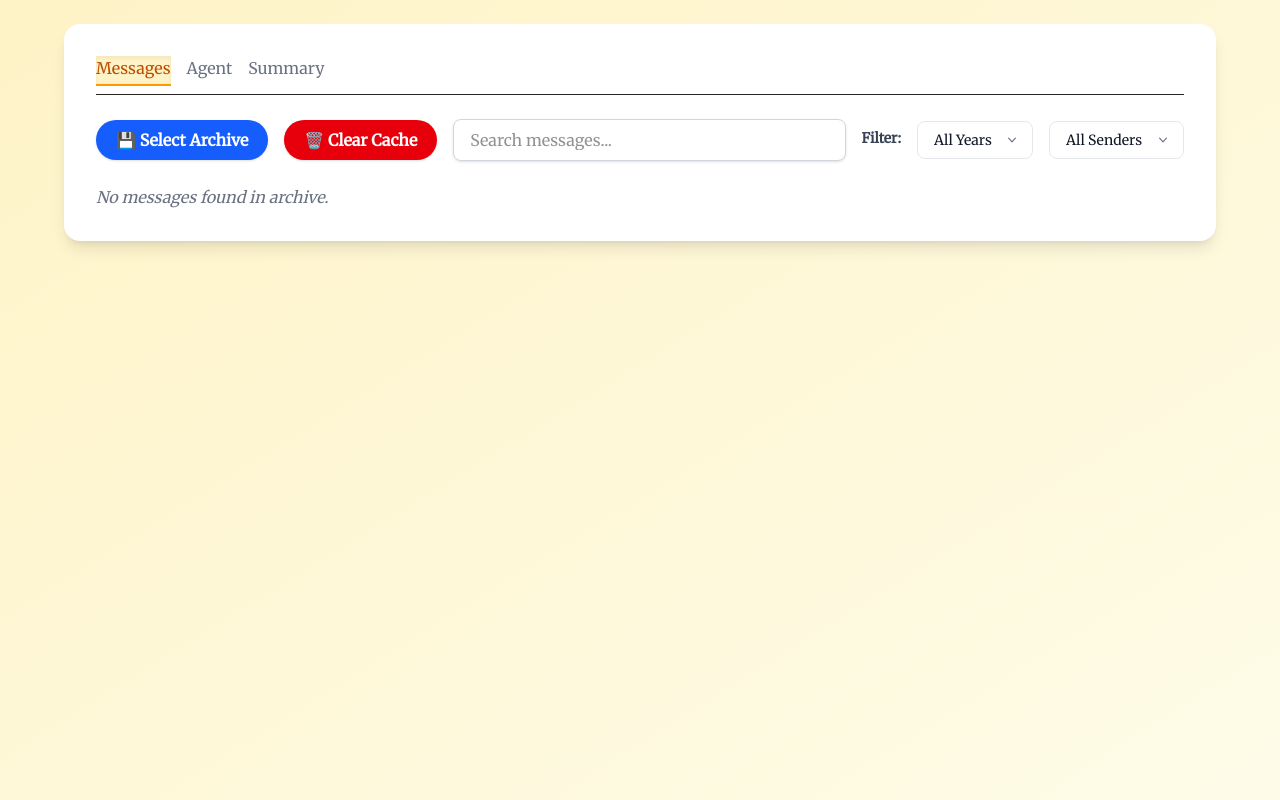
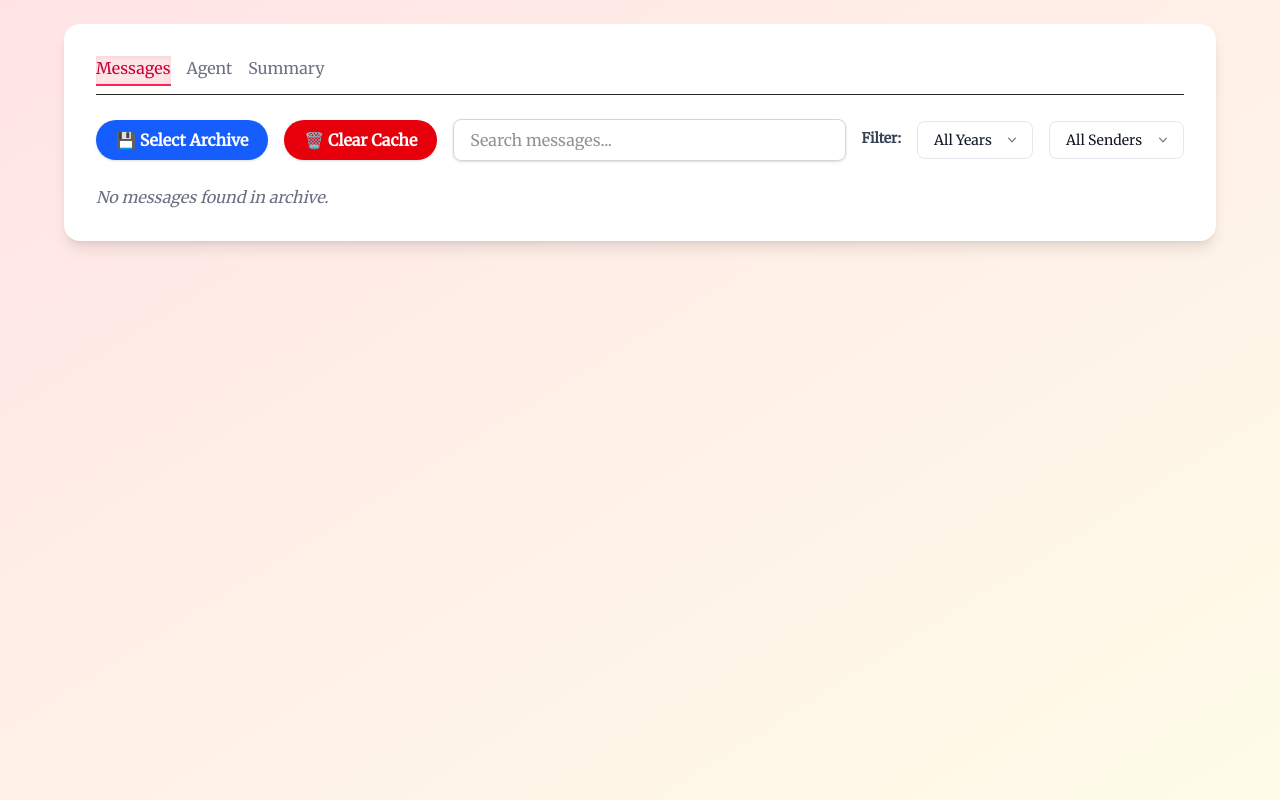
Before and after one commit to misslivirose/archivist, a React (Vite) app: page / in a window 1280 px wide. Built offline with nearby package versions, Linux system fonts and the light colour scheme.

Commit message:
minor updates

```diff
--- a/src/App.jsx
+++ b/src/App.jsx
@@ -101,14 +101,13 @@ export default function App() {
 
   useEffect(() => {
     if (activeTab === "summary" && !summariesGenerated) {
-      console.log("⚡ Triggering summary generation...");
       generateSummaries();
       setSummariesGenerated(true);
     }
   }, [activeTab, summariesGenerated, generateSummaries]);
 
   return (
-    <div className="p-6 bg-gradient-to-br from-amber-100 to-yellow-50 min-h-screen text-stone-800">
+    <div className="p-6 bg-gradient-to-br from-rose-100 to-yellow-50 min-h-screen text-stone-800">
       <div className="max-w-6xl mx-auto bg-white rounded-2xl shadow-lg p-8 space-y-6">
         <Tabs tabs={tabs} activeTab={activeTab} setActiveTab={setActiveTab} />
         {activeTab === "messages" && (
--- a/src/components/MessageTable.jsx
+++ b/src/components/MessageTable.jsx
@@ -12,7 +12,7 @@ export default function MessageTable({ messages }) {
         </thead>
         <tbody className="divide-y divide-dashed divide-gray-300">
           {messages.map((msg, idx) => (
-            <tr key={idx} className="hover:bg-amber-50 transition">
+            <tr key={idx} className="hover:bg-rose-50 transition">
               <td className="px-4 py-2 font-medium text-gray-700 truncate">
                 {msg.sender}
               </td>
--- a/src/components/Summary.jsx
+++ b/src/components/Summary.jsx
@@ -5,8 +5,8 @@ export default function Summary({ summaries, groupedByYear }) {
     <div className="space-y-6">
       <h2 className="text-xl font-bold text-gray-700">Year-by-Year Summary</h2>
       {sortedYears.map((year) => (
-        <div key={year} className="border-l-4 border-amber-200 pl-4">
-          <h3 className="text-xl font-bold text-amber-700">{year}</h3>
+        <div key={year} className="border-l-4 border-rose-200 pl-4">
+          <h3 className="text-xl font-bold text-rose-700">{year}</h3>
           <p className="italic text-stone-700 mt-1">
             {summaries?.[year] ?? "Generating summary..."}
           </p>
--- a/src/components/Tabs.jsx
+++ b/src/components/Tabs.jsx
@@ -7,8 +7,8 @@ export default function Tabs({ activeTab, setActiveTab, tabs }) {
           onClick={() => setActiveTab(tab)}
           className={`pb-1 border-b-2 ${
             activeTab === tab
-              ? "border-amber-500 bg-amber-100 text-amber-700 shadow-inner"
-              : "border-transparent text-gray-500 hover:text-amber-600 hover:bg-amber-50"
+              ? "border-rose-500 bg-rose-100 text-rose-700 shadow-inner"
+              : "border-transparent text-gray-500 hover:text-rose-600 hover:bg-rose-50"
           } font-medium capitalize`}
         >
           {tab}
```
